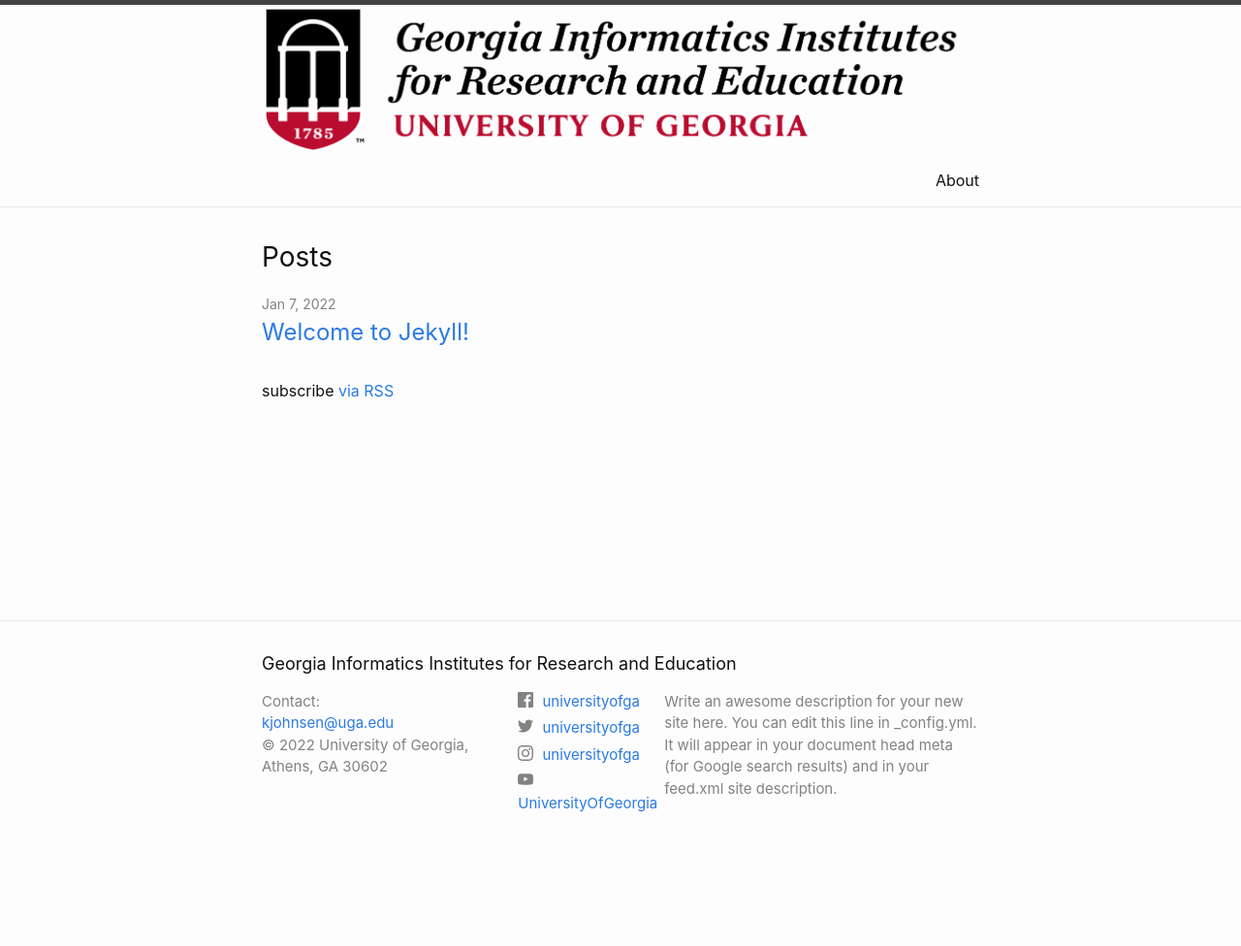
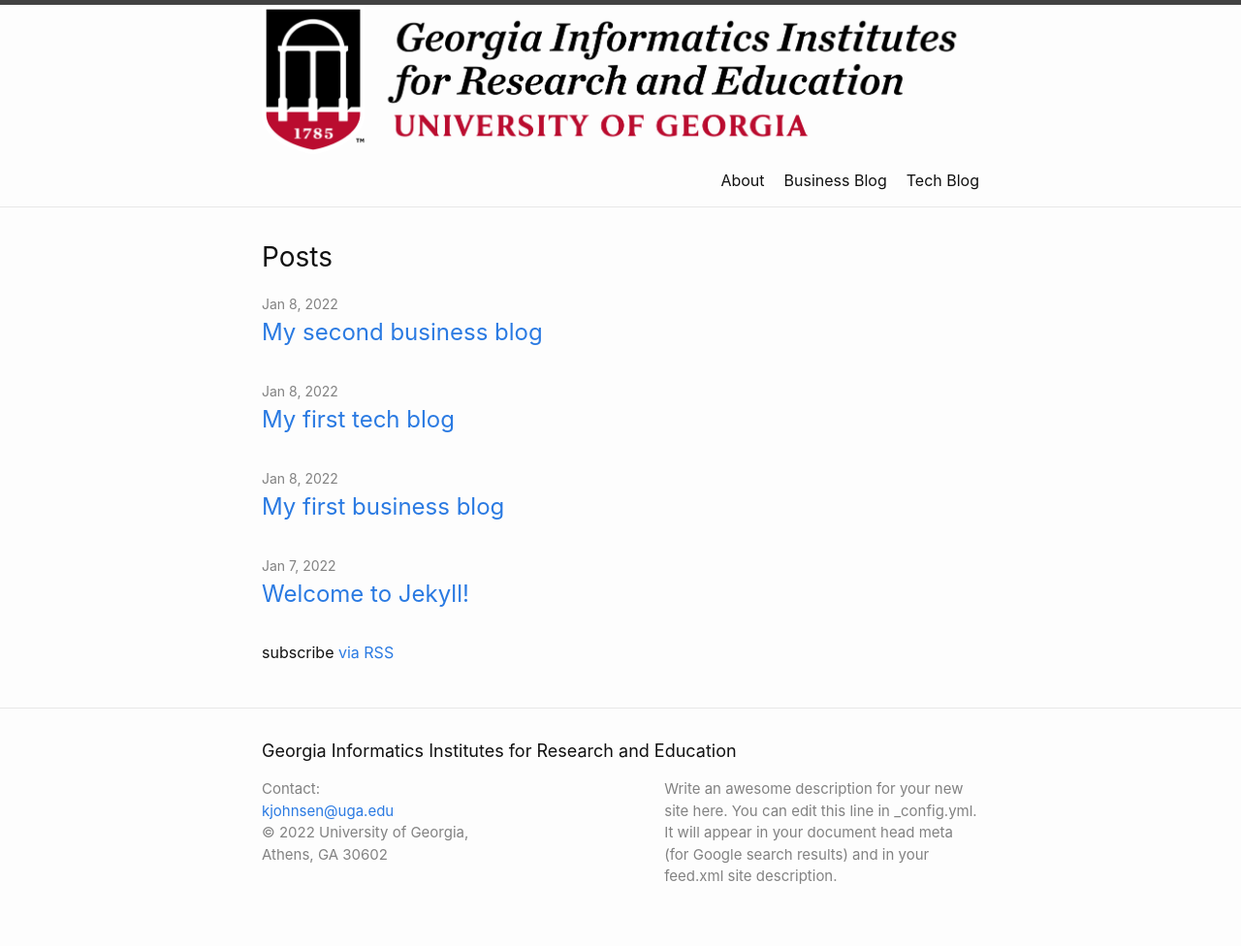
Before and after one commit to Georgia-Informatics-Institutes/Georgia-Informatics-Institutes.github.io, a Jekyll site: the page built from index.markdown, in a window 1280 px wide. Shown: the whole page at 97% size. Built offline with Jekyll 4.4.1, drawn with Linux system fonts in a browser that asks for light colours; before the commit the page ends 900 px from its top, so only the background shows below that.

Commit message:
Added business blog feed

```diff
--- a/_config.yml
+++ b/_config.yml
@@ -1,3 +1,4 @@
+# Author: Donaghy "Conlan" Henson // Spring 2022 // Georgia Informatics Institutes WebPage
 # Welcome to Jekyll!
 #
 # This config file is meant for settings that affect your whole blog, values
@@ -32,10 +33,10 @@
 # Fields minima uses, but are not defaulted with the jekyll new command.
 # Author is the default for posts, the Atom feed, and is used in the footer.
 author: "Contact:"
-facebook_username: universityofga
-twitter_username: universityofga
-instagram_username: universityofga
-youtube_username: UniversityOfGeorgia
+# facebook_username: universityofga
+# twitter_username: universityofga
+# instagram_username: universityofga
+# youtube_username: UniversityOfGeorgia
 # linkedin_username: UniversityOfGeorgia
 
 # New fields not defaulted by jekyll-new with the minima theme.
--- /dev/null
+++ b/blog-business/_posts/2022-01-08-my-first-biz-blog.markdown
@@ -0,0 +1,7 @@
+---
+layout: post
+title:  "My first business blog"
+date:   2022-01-08 09:54:44 -0500
+category: Business
+---
+Welcome to my first business blog!
--- /dev/null
+++ b/blog-business/_posts/2022-01-08-my-second-biz-blog.markdown
@@ -0,0 +1,7 @@
+---
+layout: post
+title:  "My second business blog"
+date:   2022-01-08 10:54:44 -0500
+category: Business
+---
+Welcome to my second business blog!
--- /dev/null
+++ b/blog-tech/_posts/2022-01-08-my-first-tech-blog.markdown
@@ -0,0 +1,7 @@
+---
+layout: post
+title:  "My first tech blog"
+date:   2022-01-08 09:54:44 -0500
+category: Tech
+---
+Welcome to my first tech blog!
```
Also changed, not shown: _layouts/home-business.html (added, +36 -0 lines), _layouts/home-tech.html (added, +36 -0 lines), blog-business/feed.xml (added, +29 -0 lines), blog-business/index.markdown (added, +8 -0 lines), blog-tech/index.markdown (added, +8 -0 lines).
